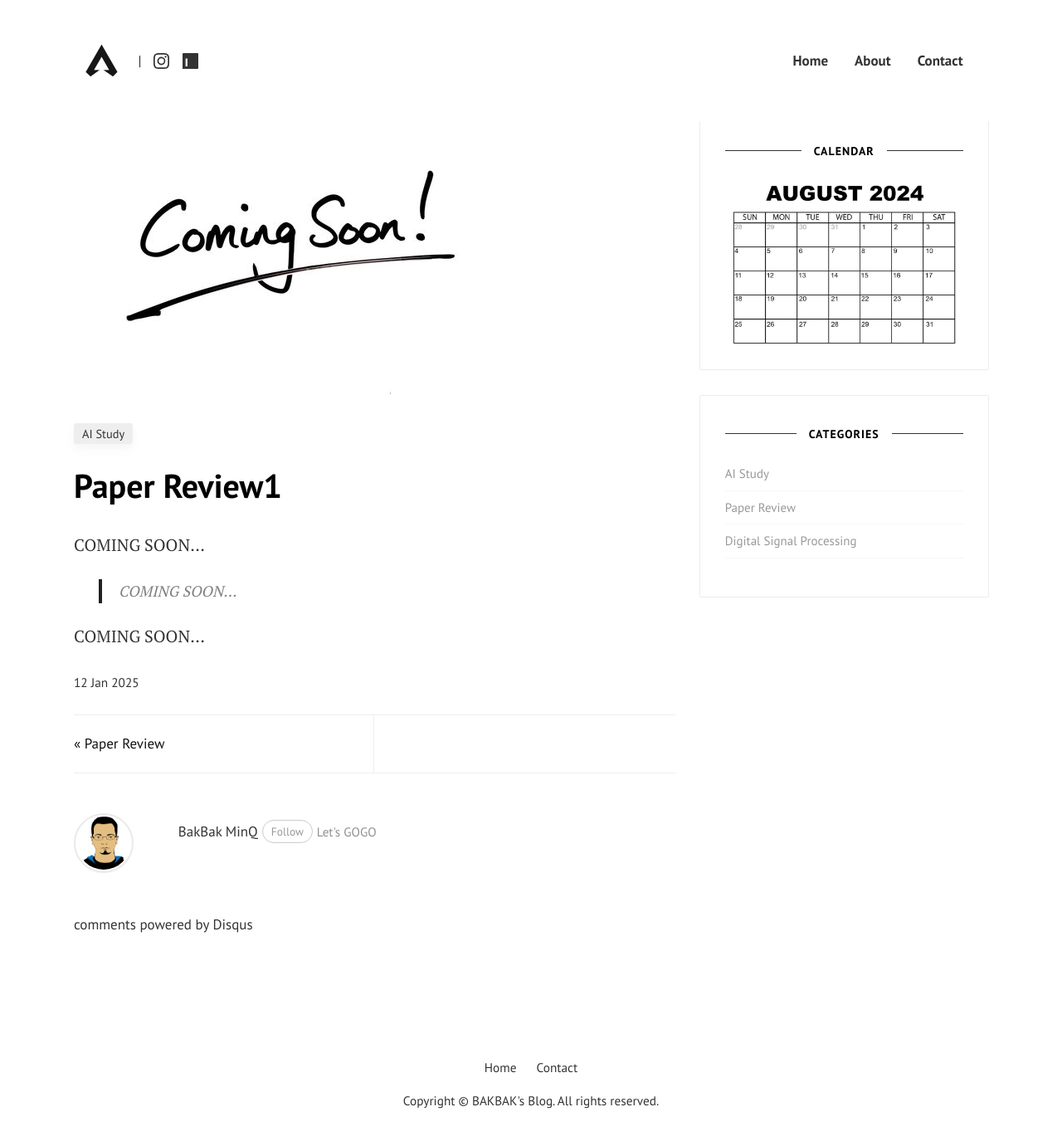
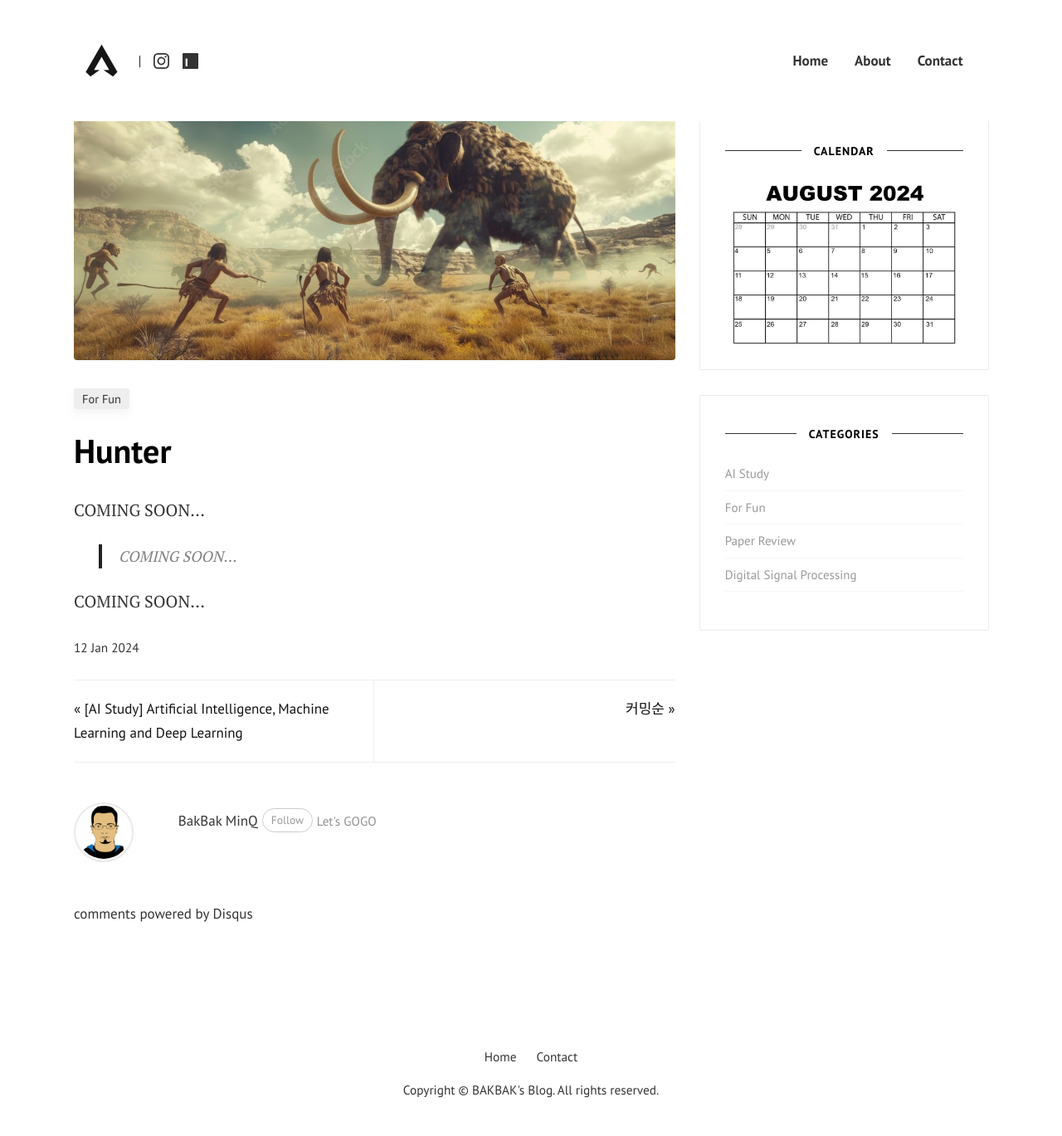
Before and after one commit to bakbakminq/bakbakminq.github.io, a Jekyll site: the page built from _posts/2024-01-12-Hunter.md, in a window 1280 px wide and 1369 px high. Shown: the whole window at 83% size. Built offline with Jekyll 4.4.1, drawn with Linux system fonts in a browser that asks for light colours; comment, search, counter and statistics services are not loaded.

Commit message:
email add

```diff
--- a/_includes/sidebar.html
+++ b/_includes/sidebar.html
@@ -4,7 +4,7 @@
     <script type="text/javascript" src="https://cdnjs.buymeacoffee.com/1.0.0/button.prod.min.js" data-name="bmc-button" data-slug="bakbakminq" data-color="#FFDD00" data-emoji=""  data-font="Arial" data-text="Coffee makes me happy" data-outline-color="#000000" data-font-color="#000000" data-coffee-color="#ffffff" ></script>
 
     <!-- 여백 추가 -->
-    <div style="margin-bottom: 20px;"></div> <!-- 원하는 여백 크기(px 단위)로 조정하세요 -->
+    <div style="margin-bottom: 10px;"></div> <!-- 원하는 여백 크기(px 단위)로 조정하세요 -->
 
 
     <!-- 위젯 버튼 추가 -->
@@ -22,6 +22,7 @@
         <h5><span>Categories</span></h5>
         <ul>
           <li><a href="{{ site.baseurl }}/categories#AI-Study">AI Study</a></li>
+          <li><a href="{{ site.baseurl }}/categories#Paper-Review">For Fun</a></li>
           <li><a href="{{ site.baseurl }}/categories#Paper-Review">Paper Review</a></li>
           <li><a href="{{ site.baseurl }}/categories#Paper-Review">Digital Signal Processing</a></li>
         </ul>
--- a/_posts/2025-01-12-tree-of-codesejejeej.md
+++ b/_posts/2024-01-12-Hunter.md
@@ -1,9 +1,9 @@
 ---
 layout: post
-title:  "Paper Review1"
+title:  "Hunter"
 author: sal
-categories: [AI Study]
-image: assets/images/comingsoon.jpg
+categories: [For Fun]
+image: assets/images/hunter.jpg
 ---
 COMING SOON...
 
--- a/pages/contact.html
+++ b/pages/contact.html
@@ -6,7 +6,7 @@ image: assets/images/envelope.jpg
 comments: false
 ---
 
-<form action="https://formspree.io/{{site.email}}" method="POST">
+<form action="https://formspree.io/f/xpwakykp" method="POST">
 <p class="mb-4">Thank you for your interest in getting in touch with us. Please send your message here. I'll reply as soon as possible!</p>
 <div class="form-group row">
 <div class="col-md-6">
```
Also changed, not shown: assets/images/hunter.jpg (added).
